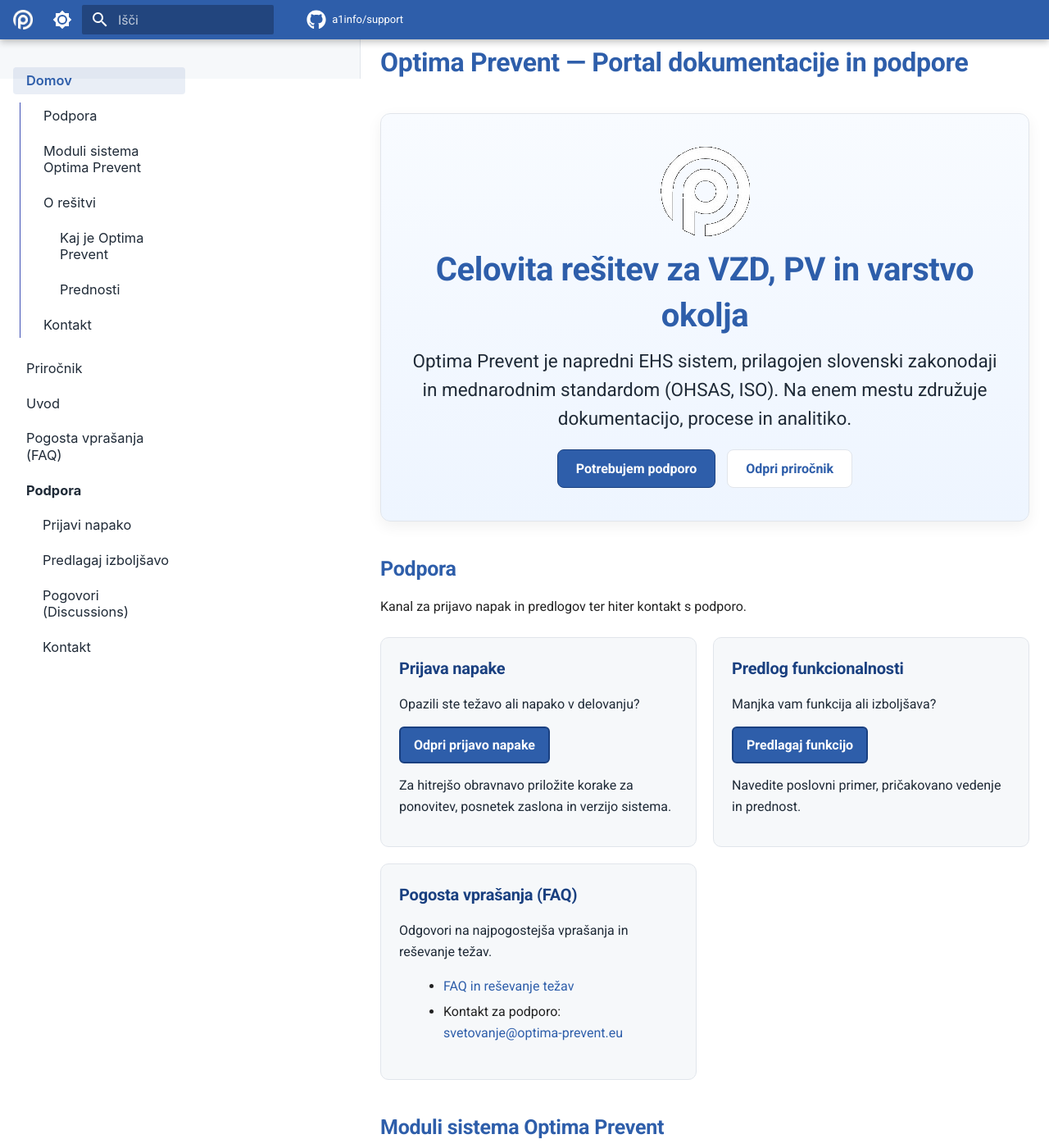
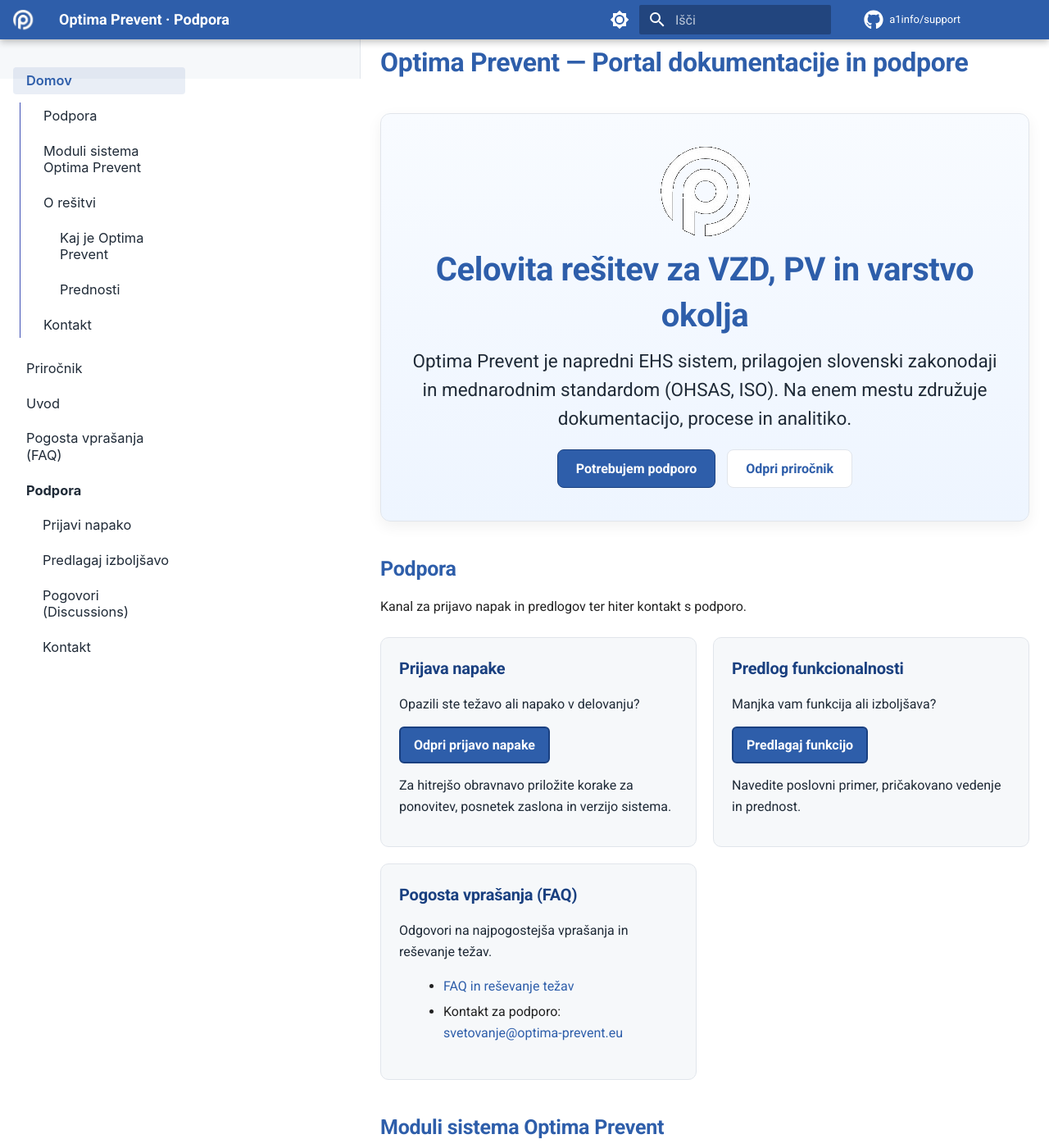
Before and after one commit to a1info/support, an MkDocs documentation site: the page built from docs/index.md, in a window 1280 px wide and 1400 px high. Shown: the whole window at 82% size. Built offline with MkDocs 1.6.1 and Material for MkDocs 9.7.7, drawn with Linux system fonts in a browser that asks for light colours; comment, search, counter and statistics services are not loaded.

Commit message:
Remove site title from header in index.css
Removed site title from header while keeping it hidden in the left menu.

```diff
--- a/docs/assets/index.css
+++ b/docs/assets/index.css
@@ -14,9 +14,6 @@
   --md-sidebar-width: 22rem;   /* widen left menu */
   --md-content-width: none;    /* remove content max width */
 }
-
-/* Remove site title from header (top bar) */
-.md-header__title { display: none !important; }
 
 /* Remove site title from left menu (prevents duplication) */
 .md-sidebar__inner .md-nav--primary > .md-nav__title { display: none !important; }
```
